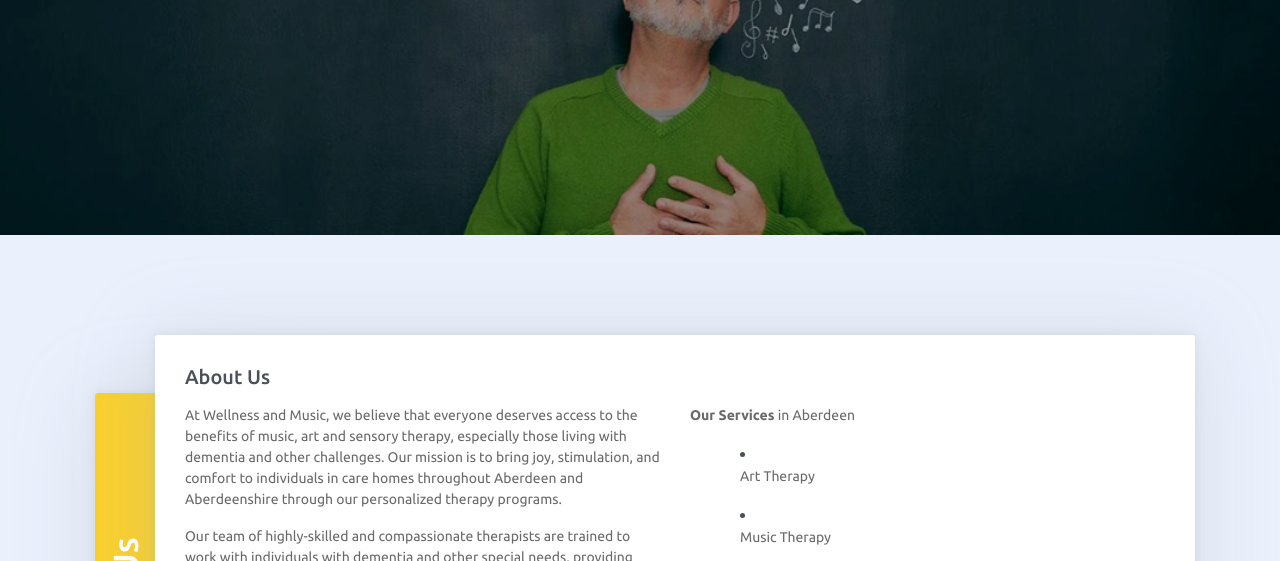
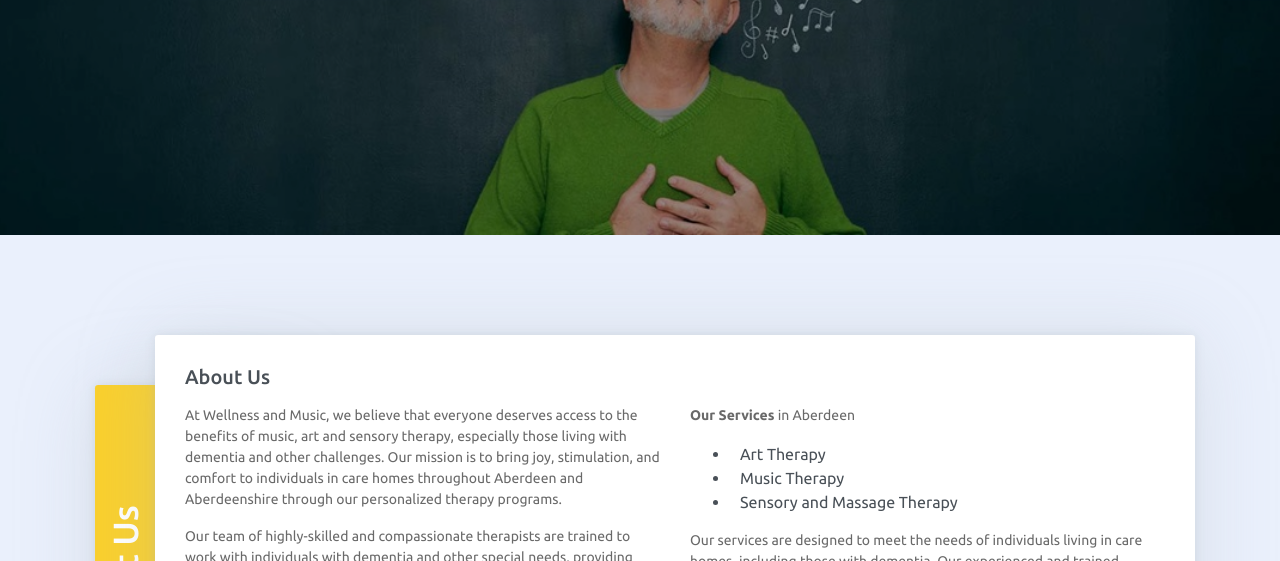
Before and after one commit to ThisOil/ThisOil.github.io, a website: page index.html in a window 1280 px wide. Shown: the part 363-924 px from the top of the page. Drawn offline with Linux system fonts and the light colour scheme.

Commit message:
Update index.html

```diff
--- a/index.html
+++ b/index.html
@@ -92,10 +92,11 @@
                         </div>
                         <div class="col">
                             <p><b>Our Services</b> in Aberdeen</p>
-                            <li><p>Art Therapy</p></li>
-                            <li><p>Music Therapy</p></li>
-                            <li><p>Sensory and Massage Therapy</p></li>
-                            <!-- <li><p>Activity Therapy</p></li> -->
+                            <ul>
+                                <li>Art Therapy</li>
+                                <li>Music Therapy</li>
+                                <li>Sensory and Massage Therapy</li>
+                            </ul>
 
                             <p>Our services are designed to meet the needs of individuals living in care homes, including those with dementia.
                                 Our experienced and trained therapists offer individual and group therapy sessions that use art and music to address physical, emotional, cognitive, and social needs.
```
